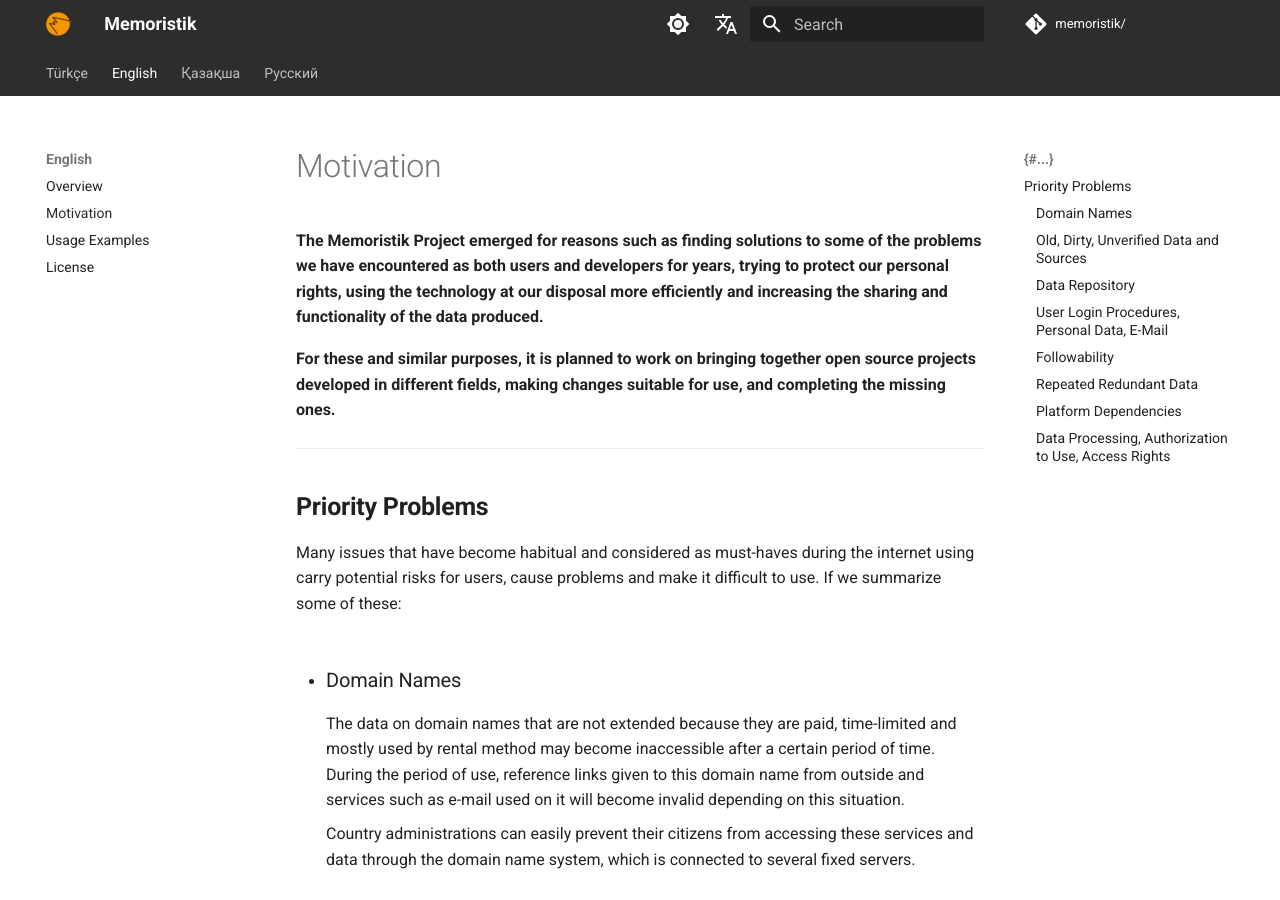
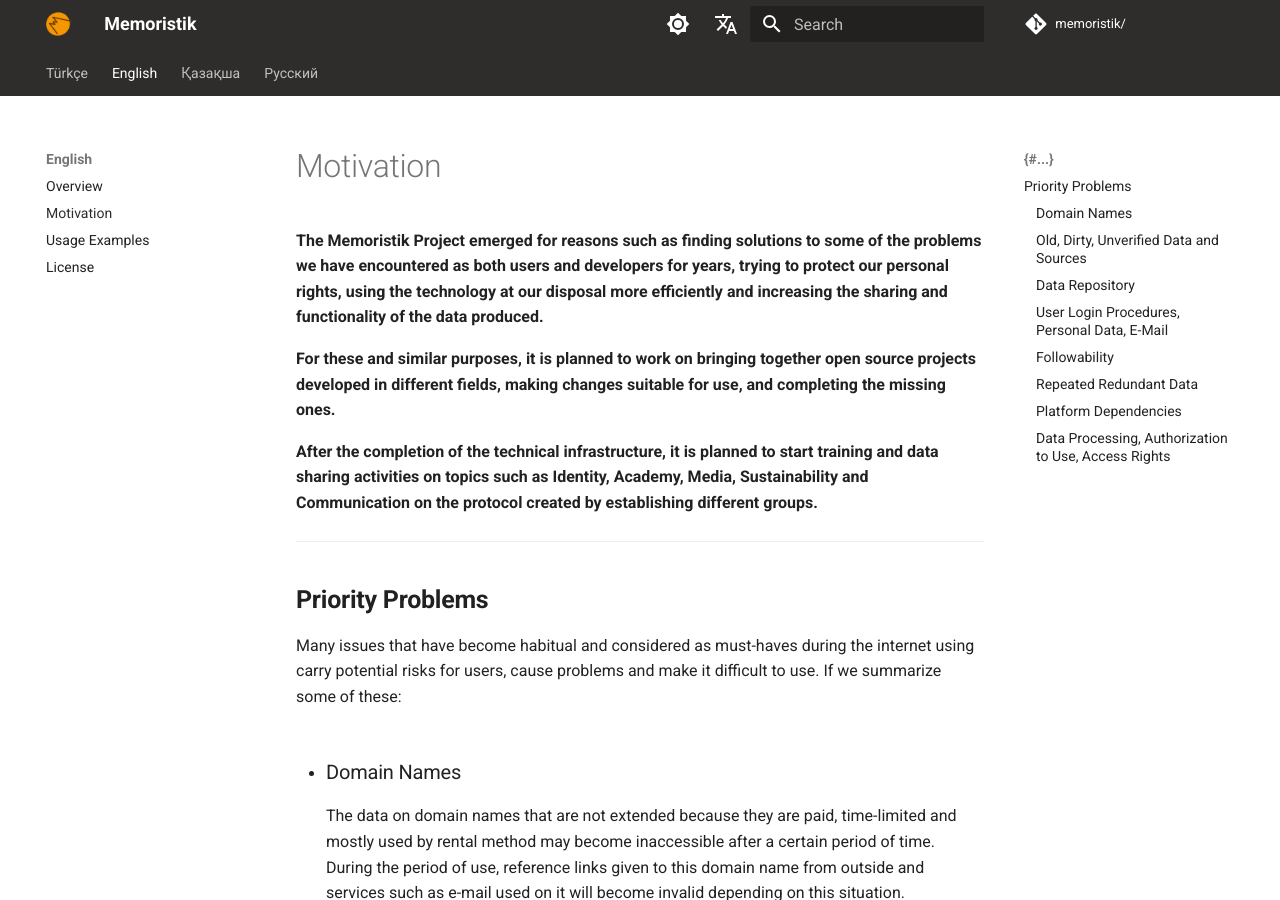
Before and after one commit to memoristik/memoristik.github.io, an MkDocs documentation site: the page built from docs/en/motivation.md, in a window 1280 px wide and 900 px high. Built offline with MkDocs 1.6.1 and Material for MkDocs 9.7.7, drawn with Linux system fonts in a browser that asks for light colours; comment, search, counter and statistics services are not loaded.

Commit message:
small fix

```diff
--- a/docs/en/motivation.md
+++ b/docs/en/motivation.md
@@ -3,6 +3,8 @@
 **The Memoristik Project emerged for reasons such as finding solutions to some of the problems we have encountered as both users and developers for years, trying to protect our personal rights, using the technology at our disposal more efficiently and increasing the sharing and functionality of the data produced.**
 
 **For these and similar purposes, it is planned to work on bringing together open source projects developed in different fields, making changes suitable for use, and completing the missing ones.**
+
+**After the completion of the technical infrastructure, it is planned to start training and data sharing activities on topics such as Identity, Academy, Media, Sustainability and Communication on the protocol created by establishing different groups.**
 
 ---
 
```
Also changed, not shown: docs/tr/motivasyon.md (+2 -0 lines).
